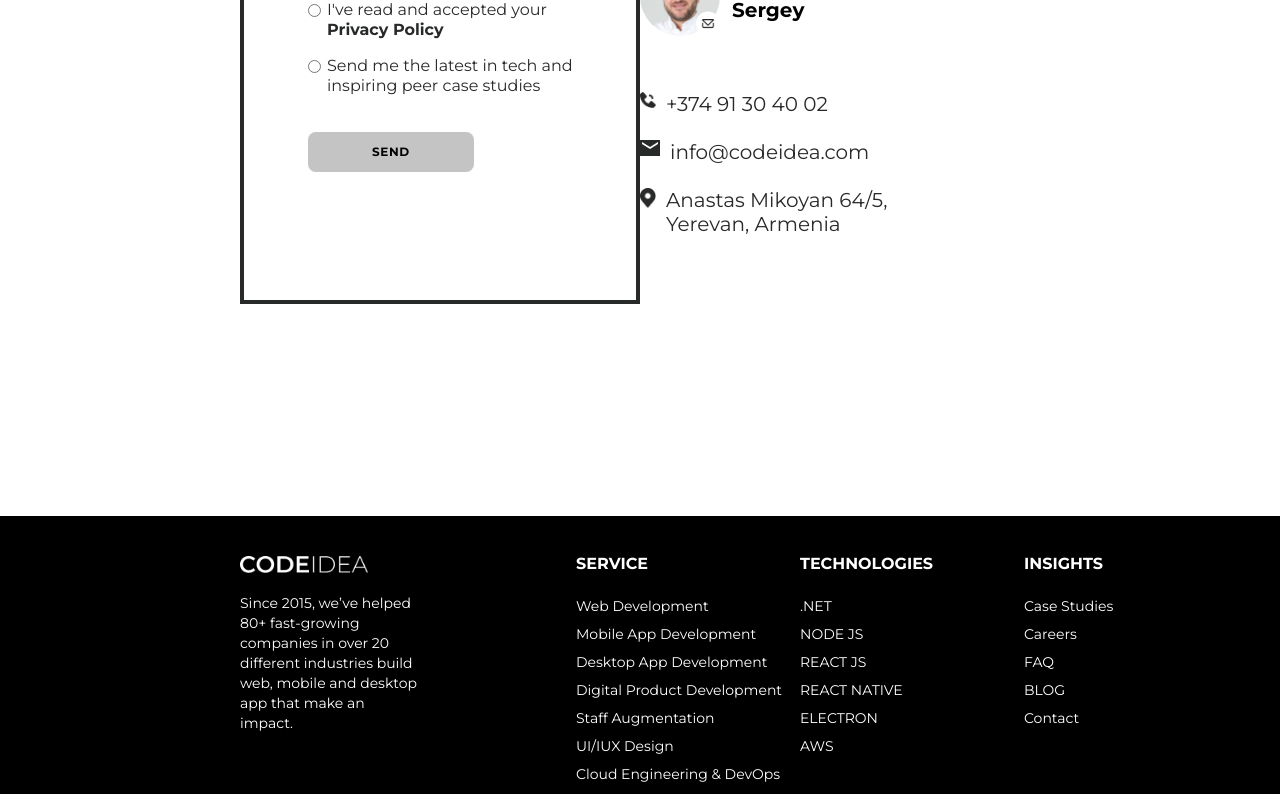
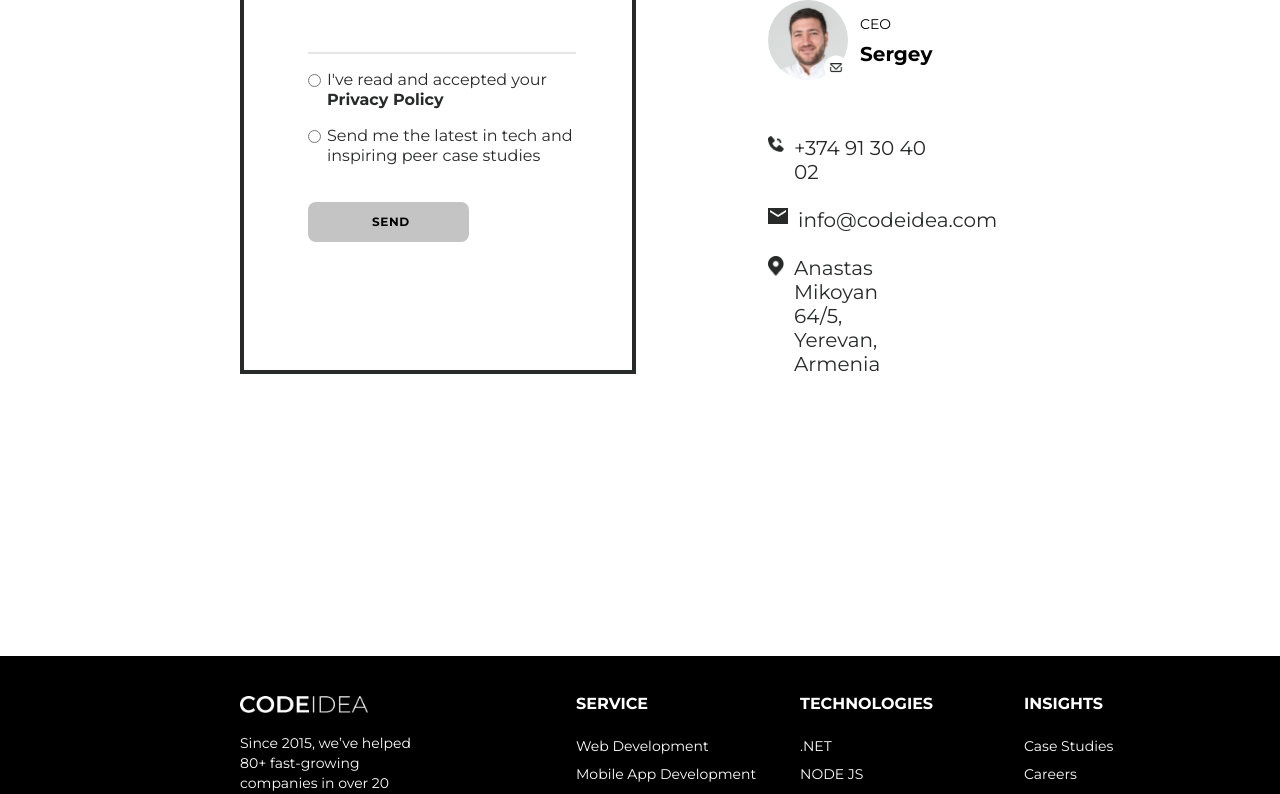
Before and after one commit to Styop00/codeIdea, a Vue app: page /services in a window 1280 px wide. Shown: the part 2611-3405 px from the top of the page. Built offline with nearby package versions, Linux system fonts and the light colour scheme.

Commit message:
Upadeted the  contact button

```diff
--- a/src/components/Contacts/Ceo.vue
+++ b/src/components/Contacts/Ceo.vue
@@ -1,5 +1,5 @@
 <template>
-  <div class="w-full md:w-full lg:w-2/4 bg-white py-24  !pl-0 md:pl-0 lg:pl-32 pr-0 md:pr-0 lg:pr-28 flex child flex-col ">
+  <div class="w-full md:w-full lg:w-2/4 bg-white py-24  pl-0 md:pl-0 lg:pl-32 pr-0 md:pr-0 lg:pr-28 flex child flex-col ">
     <div class="font-bold uppercase text-xxl md:text-3xl lg:text-5xl leading-10 tracking-widest mb-16">What comes next?</div>
     <div class="uppercase font-bold text-lg leading-6 tracking-widest mb-3">Project Follow-Up</div>
     <div class="font-normal tracking-widest text-sm text-gray-10">You’ll hear from one of these guys within 48 hours</div>
--- a/src/components/Contacts/Contact.vue
+++ b/src/components/Contacts/Contact.vue
@@ -1,6 +1,6 @@
 <template>
   <div
-    class="w-full md:w-full lg:w-2/4 flex flex-col pl-0 md:pl-0  gap-4 pt-24 pl-0 md:pl-0 lg:pl-16 pr-14 pb-32 md:border-0 border-0 lg:border-4 lg:border-gray-10 ">
+    class="w-full md:w-full lg:w-2/4 flex flex-col pl-0 md:pl-0  gap-4 pt-24 pl-0 md:pl-0 lg:pl-16 lg:pr-14 pb-32 md:border-0 border-0 lg:border-4 lg:border-gray-10 ">
     <div class="font-bold uppercase text-lg leading-5 tracking-widest">Contact us</div>
     <div>Thank you for your time. We really appreciate your interest in our company.  </div>
     <div class="flex flex-col gap-0 ">
@@ -36,9 +36,9 @@
           studies</div>
 
       </div>
-      <button class="py-3 px-16 bg-gray-600  font-bold text-center text-xs leading-4 tracking-wider rounded-lg mt-9">
+      <div class="py-3 px-16 bg-gray-600  w-full md:w-3/5 md:text-center font-bold text-center text-xs leading-4 tracking-wider rounded-lg mt-9">
         SEND
-      </button>
+      </div>
 
     </div>
   </div>
--- a/src/components/Contacts/ContactUs.vue
+++ b/src/components/Contacts/ContactUs.vue
@@ -1,6 +1,6 @@
 <template>
   <div
-    class=" px-5 sm:px-0 div_container py-32 bg-white flex flex-col md:flex-col lg:flex-row justify-start md:justify-start lg:justify-between  items-center gap-0   ">
+    class=" px-5 sm:px-0 div_container py-32 bg-white flex flex-col md:flex-col lg:flex-row justify-start md:justify-start lg:justify-between  items-center lg:gap-1   ">
     <Contact/>
     <Ceo/>
   </div>
```
